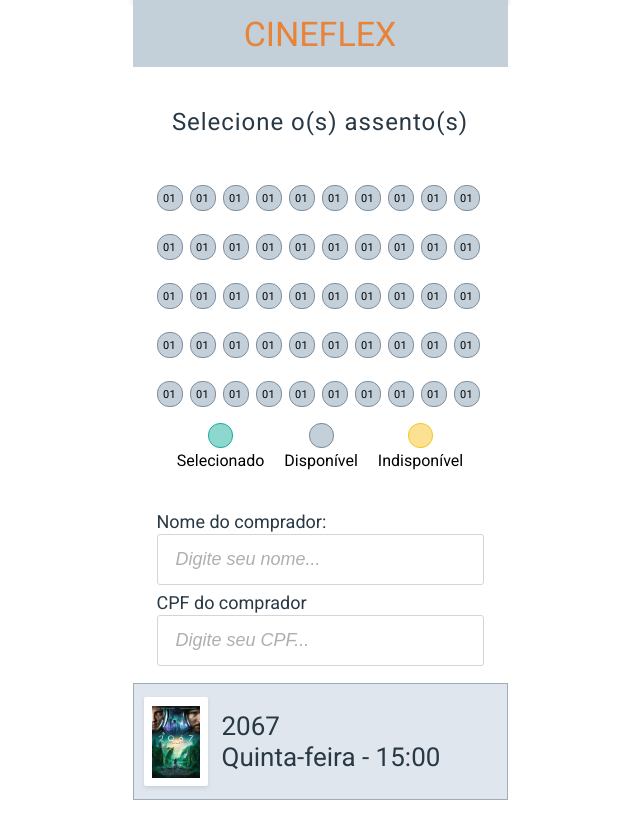
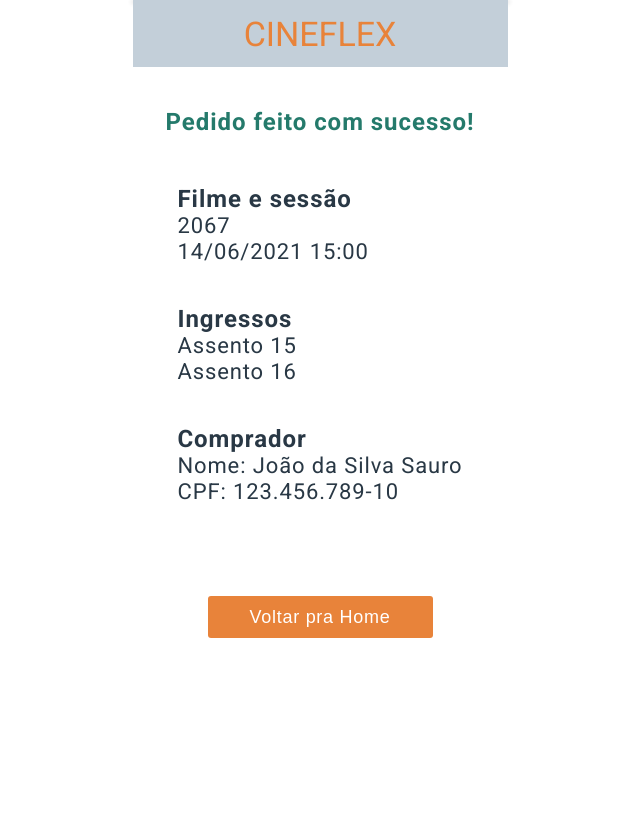
Before and after one commit to LorenaMMorais/projeto9-cineflex, a JavaScript app: page / in a window 1280 px wide. Shown: the top 838 px of the page, without its empty margins (320-960 px from the left). After the commit the page ends 800 px from the top, so only its background shows below. Built offline with nearby package versions, Linux system fonts and the light colour scheme.

Commit message:
add layout Tela 4

```diff
--- a/public/css/styles.css
+++ b/public/css/styles.css
@@ -29,7 +29,7 @@ header p{
     line-height: 40px;
     color: #E8833A;
 }
-.selecao{
+.titulo-page{
     position: fixed;
     margin-top: 67px;
     width: 375px;
@@ -311,3 +311,56 @@ button.botao-reservar-assento{
 }
 
 /* Fim Tela 3 */
+
+/* Tela 4 */
+.sucesso{
+    display:flex;
+    flex-wrap: wrap;
+
+    font-weight: 700;
+    color: #247A6B;
+}
+.descricao-compra{
+    display: flex;
+    flex-direction: column;
+    gap: 40px;
+}
+.descricao h1{
+    font-weight: 700;
+    font-size: 24px;
+    line-height: 28px;
+    display: flex;
+    align-items: center;
+    letter-spacing: 0.04em;
+    color: #293845;
+}
+.descricao p{
+    font-weight: 400;
+    font-size: 22px;
+    line-height: 26px;
+    display: flex;
+    align-items: center;
+    letter-spacing: 0.04em;
+
+    color: #293845;
+}
+button.voltar-home{
+    width: 225px;
+    height: 42px;
+    margin-top: 91px;
+    background: #E8833A;
+    border-radius: 3px;
+    border: none;
+
+    display: flex;
+    justify-content: center;
+    align-items: center;
+
+    font-weight: 400;
+    font-size: 18px;
+    line-height: 21px;
+    letter-spacing: 0.04em;
+
+    color: #FFFFFF;
+}
+/* Fim Tela 4 */
--- a/src/components/App.js
+++ b/src/components/App.js
@@ -1,12 +1,14 @@
 // import TelaSelecaoFilme from "./TelaSelecaoFilme";
 // import TelaSelecaoHorario from "./TelaSelecaoHorario";
-import TelaSelecaoAssento from "./TelaSelecaoAssento";
+// import TelaSelecaoAssento from "./TelaSelecaoAssento";
+import TelaSucesso from "./TelaSucesso";
 export default function App(){
     return(
         <>
             {/*<TelaSelecaoFilme /> */}
-            {/* <TelaSelecaoHorario/> */}
-            <TelaSelecaoAssento />
+            {/* <TelaSelecaoHorario /> */}
+            {/* <TelaSelecaoAssento /> */}
+            <TelaSucesso />
         </>
     );
 }
--- a/src/components/TelaSelecaoAssento.js
+++ b/src/components/TelaSelecaoAssento.js
@@ -4,7 +4,7 @@ export default function TelaSelecaoAssento(){
     return(
         <>
             <Header />
-            <section className="selecao">Selecione o(s) assento(s)</section>
+            <section className="titulo-page">Selecione o(s) assento(s)</section>
             <main>
                 <section className="container-assentos">
                     <div className="assento">01</div>
--- a/src/components/TelaSelecaoFilme.js
+++ b/src/components/TelaSelecaoFilme.js
@@ -4,7 +4,7 @@ export default function TelaSelecaoFilme(){
     return(
         <>
         <Header />
-        <section className="selecao">Selecione o filme</section>
+        <section className="titulo-page">Selecione o filme</section>
         <section className="container-filmes">
             <div className="filme">
                 <img src="./assets/filme-2067.png" alt="filme 2067"/>
--- a/src/components/TelaSelecaoHorario.js
+++ b/src/components/TelaSelecaoHorario.js
@@ -4,7 +4,7 @@ export default function TelaSelecaoHorario(){
     return (
         <>
             <Header />
-            <section className="selecao">Selecione o Horário</section>
+            <section className="titulo-page">Selecione o Horário</section>
             <main className="container-opcoes-dias">
                     <div className="dia">
                         Quinta-feria - 24/06/2021
--- /dev/null
+++ b/src/components/TelaSucesso.js
@@ -0,0 +1,33 @@
+import Header from "./Header";
+
+export default function TelaSucesso(){
+    return(
+        <>
+            <Header />
+            <section className="titulo-page sucesso">Pedido feito com sucesso!</section>
+            {/* ajeitar layout titulo-page depois */}
+            <main>
+                <section className="finalizacao-compra">
+                    <div className="descricao-compra">
+                        <div className="descricao">
+                            <h1>Filme e sessão</h1>
+                            <p>2067</p>
+                            <p>14/06/2021 15:00</p>
+                        </div>
+                        <div className="descricao">
+                            <h1>Ingressos</h1>
+                            <p>Assento 15</p>
+                            <p>Assento 16</p>
+                        </div>
+                        <div className="descricao">
+                            <h1>Comprador</h1>
+                            <p>Nome: João da Silva Sauro</p>
+                            <p>CPF: 123.456.789-10</p>
+                        </div>
+                    </div>
+                </section>
+                <button className="voltar-home">Voltar pra Home</button>
+            </main>
+        </>
+    );
+}
```
